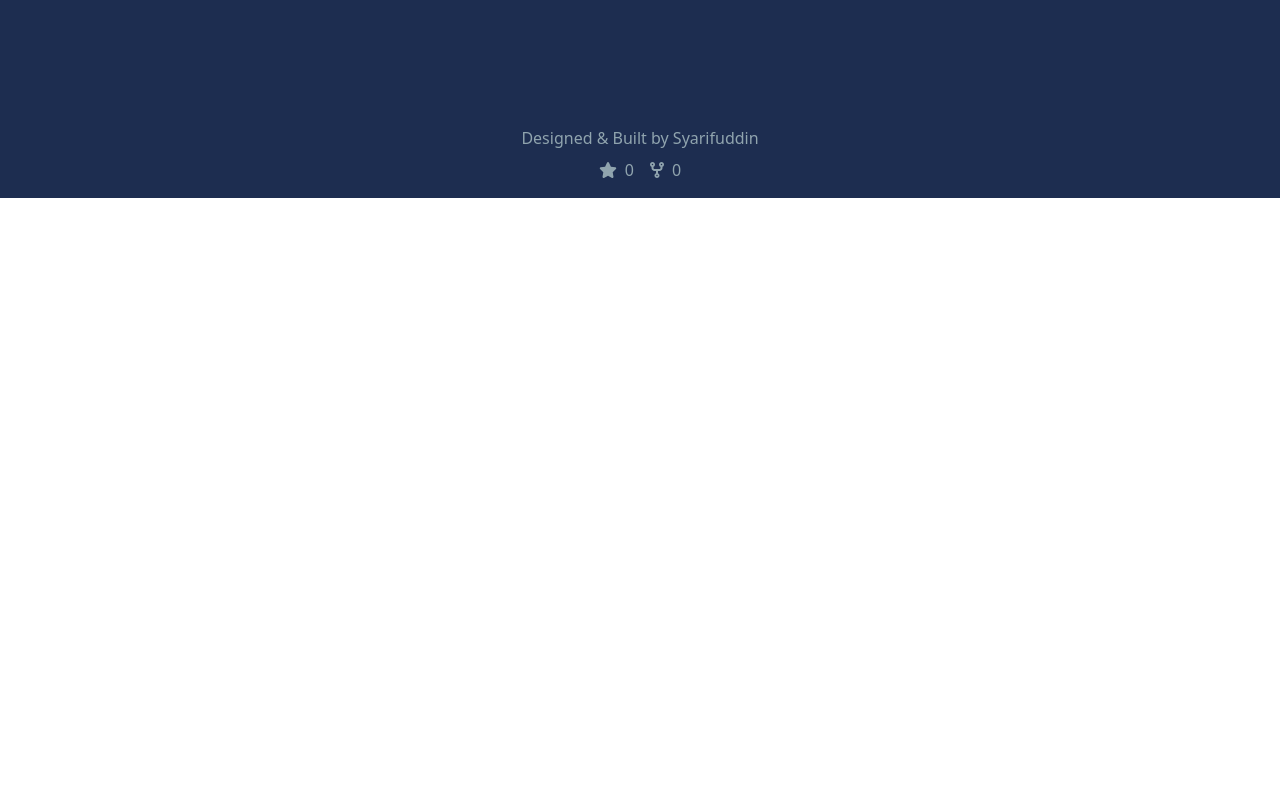
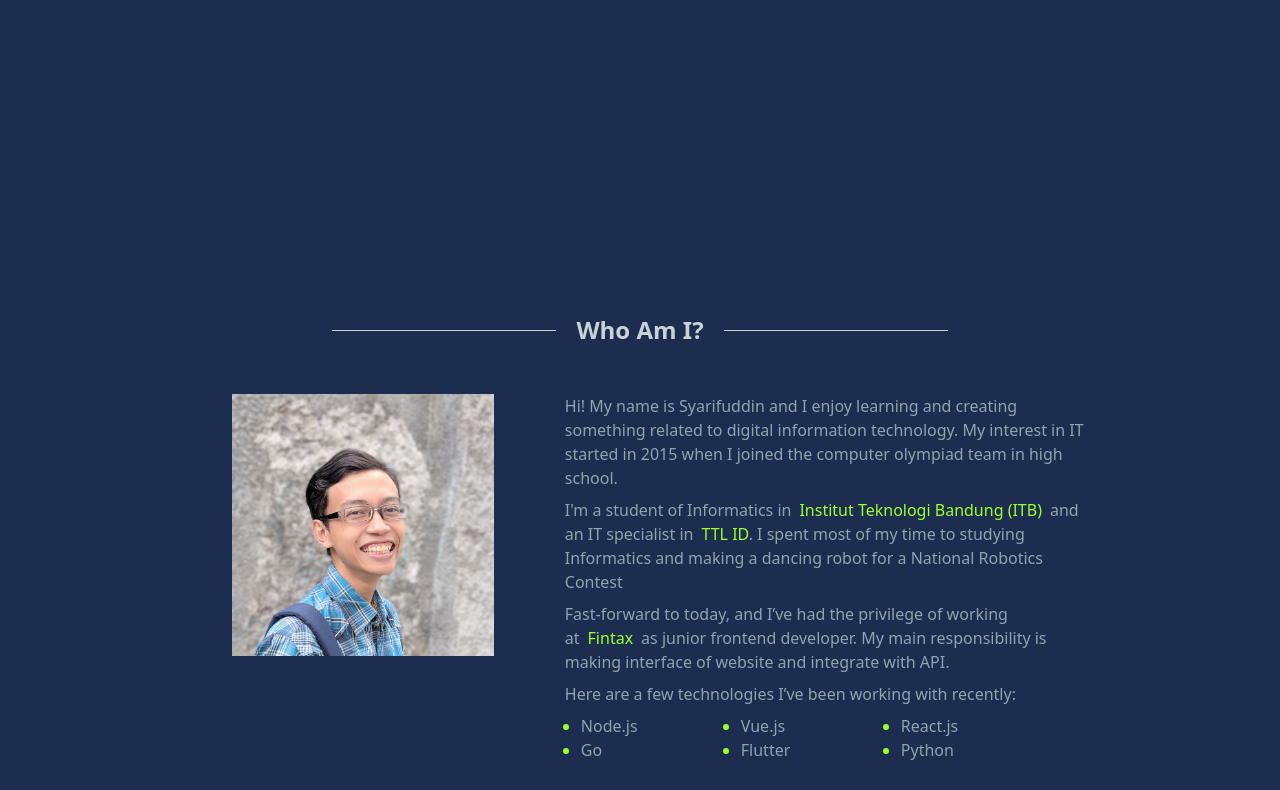
Before and after one commit to sfa119f/syarifuddins-portfolio, a Next.js app: page / in a window 1280 px wide. Shown: the part 690-1480 px from the top of the page. Before the commit the page ends 888 px from the top, so only its background shows below. Built offline with nearby package versions, Linux system fonts and the light colour scheme.

Commit message:
add about section

```diff
--- a/src/pages/index.js
+++ b/src/pages/index.js
@@ -1,3 +1,6 @@
+import Image from "next/image";
+import syarifuddin_img from "@/img/syarifuddin.jpg";
+
 export default function Home() {
   return (
     <>
@@ -26,6 +29,67 @@ export default function Home() {
           .
         </div>
       </section>
+      <section
+        id="about"
+        className="pt-20 pb-4 min-h-screen flex flex-col justify-center"
+      >
+        <div className="font-bold text-2xl text-night-light line-beside-text">
+          Who Am I?
+        </div>
+        <div className="block md:grid md:grid-cols-[2fr_3fr] gap-6 mt-10">
+          <div className="w-3/4 m-10 md:my-0 md:mt-2">
+            <Image
+              src={syarifuddin_img}
+              alt="syarifuddin-img"
+              width="500"
+              height="500"
+            />
+          </div>
+          <div>
+            <div className="my-2">
+              Hi! My name is Syarifuddin and I enjoy learning and creating
+              something related to digital information technology. My interest
+              in IT started in 2015 when I joined the computer olympiad team in
+              high school.
+            </div>
+            <div className="my-2">
+              I'm a student of Informatics in
+              <span className="text-link mx-2">
+                <a href="https://www.itb.ac.id/">
+                  Institut Teknologi Bandung (ITB)
+                </a>
+              </span>
+              and an IT specialist in
+              <span className="text-link ml-2">
+                <a href="https://www.linkedin.com/company/team-tanpa-les-indonesia/mycompany/">
+                  TTL ID
+                </a>
+              </span>
+              . I spent most of my time to studying Informatics and making a
+              dancing robot for a National Robotics Contest
+            </div>
+            <div className="my-2">
+              Fast-forward to today, and I’ve had the privilege of working at
+              <span className="text-link mx-2">
+                <a href="https://pajak.io/">Fintax</a>
+              </span>
+              as junior frontend developer. My main responsibility is making
+              interface of website and integrate with API.
+            </div>
+            <div className="my-2">
+              Here are a few technologies I’ve been working with recently:
+              <ul className="my-2 flex flex-wrap list-disc ml-4 marker:text-green-neon">
+                <li className="w-40">Node.js</li>
+                <li className="w-40">Vue.js</li>
+                <li className="w-40">React.js</li>
+                <li className="w-40">Go</li>
+                <li className="w-40">Flutter</li>
+                <li className="w-40">Python</li>
+              </ul>
+            </div>
+          </div>
+        </div>
+      </section>
     </>
   );
 }
--- a/src/styles/globals.css
+++ b/src/styles/globals.css
@@ -5,6 +5,11 @@
 @layer components {
   .text-link {
     @apply text-green-neon cursor-pointer link-underline link-underline-color hover:link-underline-size
+  }
+  .line-beside-text {
+    @apply flex gap-5 items-center justify-center
+      after:content-[''] after:bg-night-light after:h-px sm:after:w-1/4 after:w-1/12
+      before:content-[''] before:bg-night-light before:h-px sm:before:w-1/4 before:w-1/12
   }
 
   .link-underline {
```
